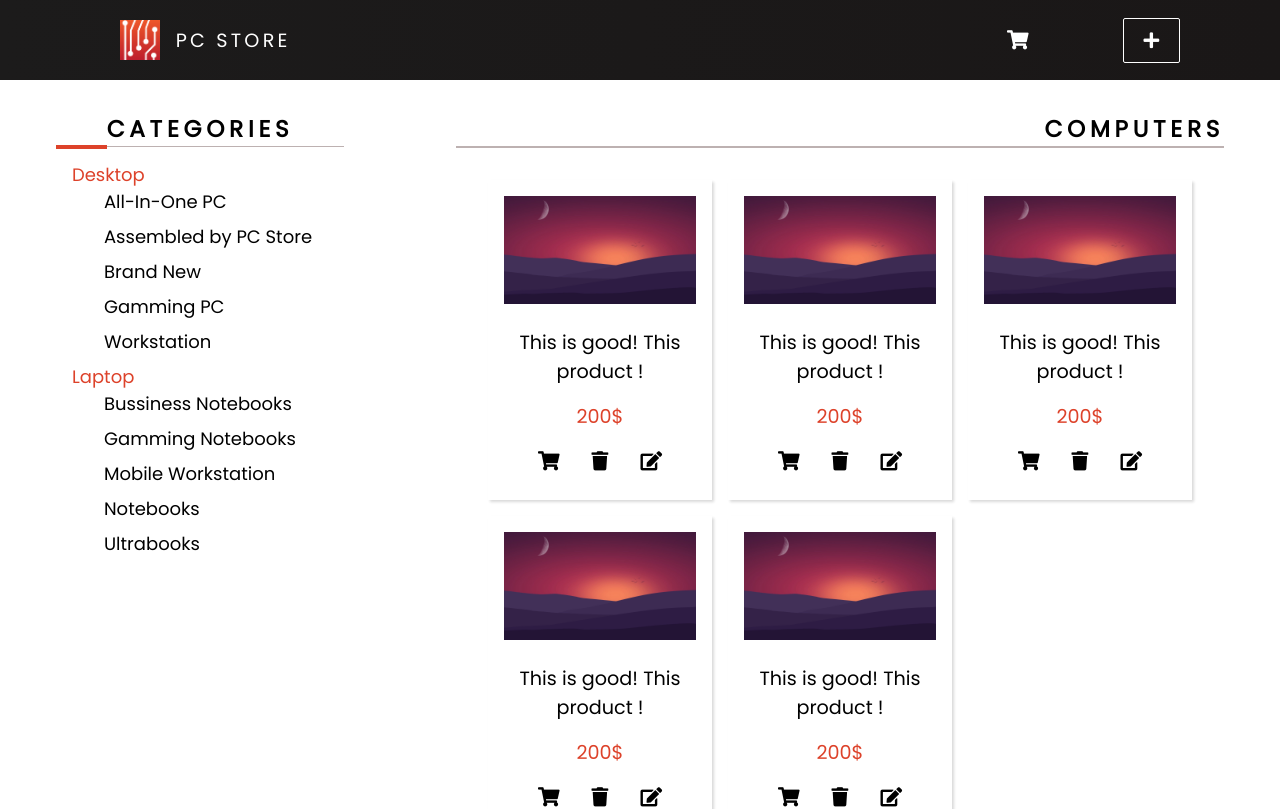
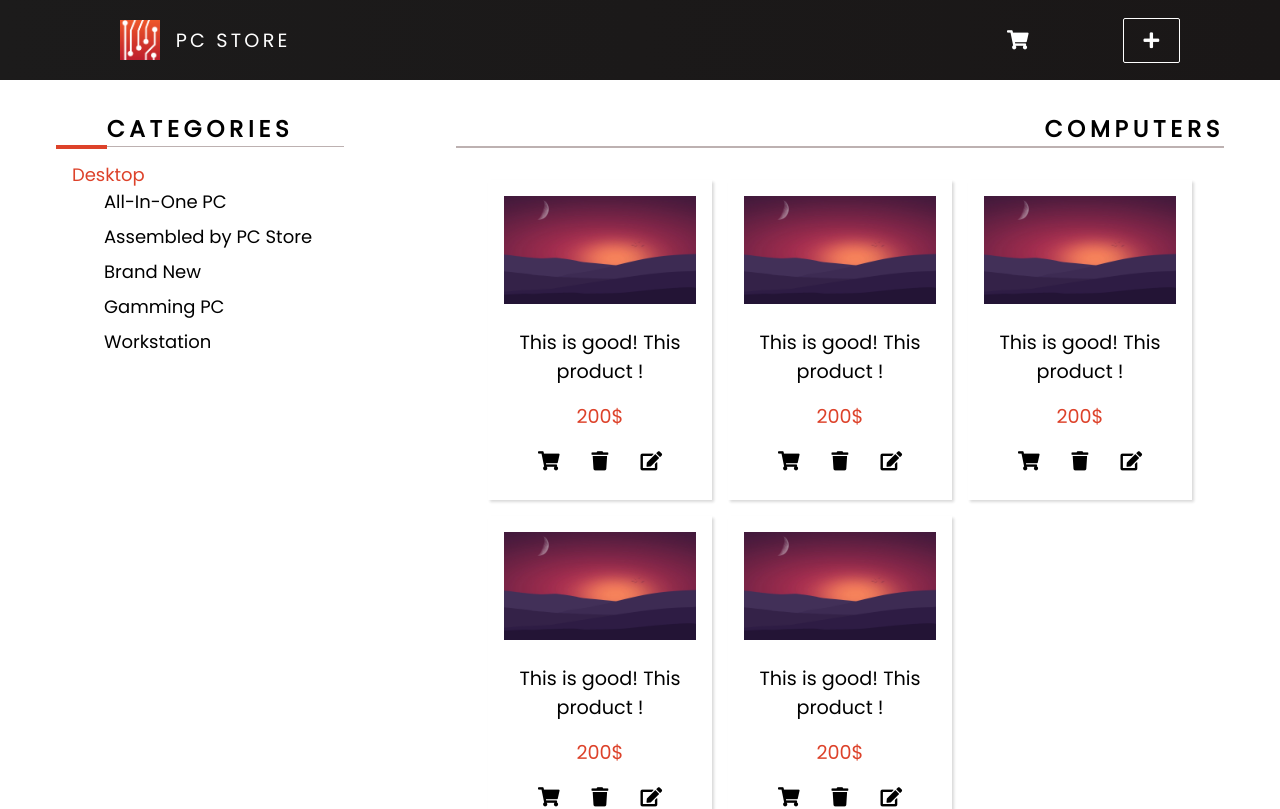
Before and after one commit to endridollani/PcStore-ReacrJS, a React (Create React App) app: page / in a window 1280 px wide. Shown: the top 809 px of the page. Built offline with nearby package versions, Linux system fonts and the light colour scheme.

Commit message:
Small changes and attemps to connect to backend.

```diff
--- a/package.json
+++ b/package.json
@@ -7,6 +7,7 @@
     "@testing-library/react": "^13.2.0",
     "@testing-library/user-event": "^13.5.0",
     "autoprefixer": "10.4.5",
+    "axios": "^0.27.2",
     "react": "^18.1.0",
     "react-dom": "^18.1.0",
     "react-icons": "^4.3.1",
--- a/src/components/CategorySection.js
+++ b/src/components/CategorySection.js
@@ -1,8 +1,8 @@
-import React from "react";
 import "./CategorySection.css";
 import "../App.css";
 
-const CategorySection = () => {
+const CategorySection = ()=> {
+
     return (
       <>
         <div className="categories-section">
@@ -30,39 +30,10 @@ const CategorySection = () => {
                   </li>
                 </ul>
               </li>
-
-            <li>
-              <span className="title">Laptop</span>
-              <ul>
-                <li>
-                  <a href="/">Bussiness Notebooks</a>
-                </li>
-                <li>
-                  <a href="/">Gamming Notebooks</a>
-                </li>
-                <li>
-                  <a href="/">Mobile Workstation</a>
-                </li>
-                <li>
-                  <a href="/">Notebooks</a>
-                </li>
-                <li>
-                  <a href="/">Ultrabooks</a>
-                </li>
-              </ul>
-            </li>
             </ul>
           </div>
         </div>
-
-      {/* <div className='category-sidenav-container'>
-                <h1>CATEGORIES</h1>
-                <Link to="/" className='category-links'><i className='fas fa-greater-than'></i> Category 11 1121212</Link>
-                <Link to="/" className='category-links'>Category 2</Link>
-                <Link to="/" className='category-links'>Category 3</Link>
-            </div> */}
       </>
     );
-};
-
+}
 export default CategorySection;
```
Also changed, not shown: 2 other files (tests, documents, lock files or other folders). Lines whose indentation alone changed are shown as unchanged.
